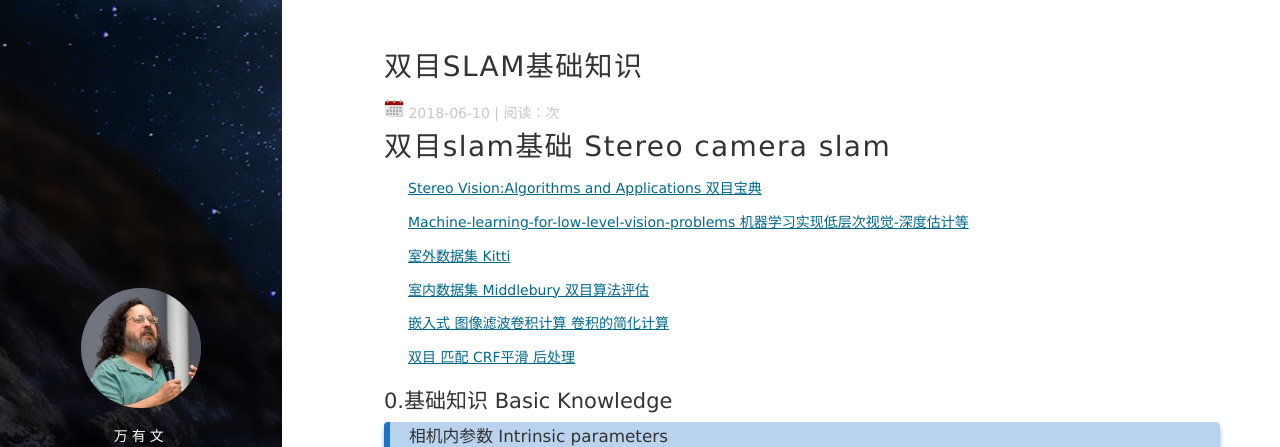
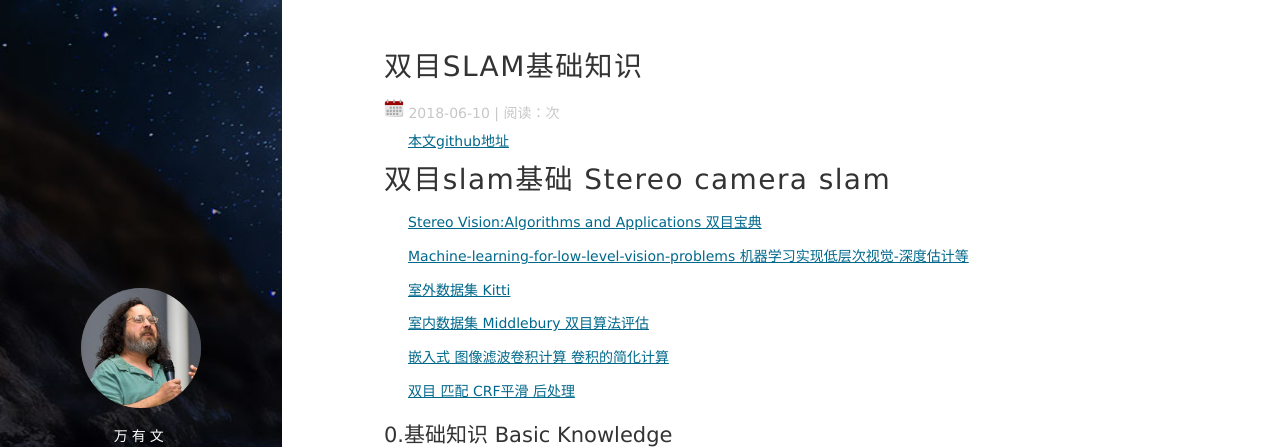
Before and after one commit to Ewenwan/ewenwan.github.io, a Jekyll site: the page built from _posts/2018-06-10-Stereo_camera_slam_basic_concept.md, in a window 1280 px wide and 900 px high, cut to the strip 0-447 px from the top of the window. Built offline with Jekyll 4.4.1, drawn with Linux system fonts in a browser that asks for light colours; nearby versions of some CDN libraries; comment, search, counter and statistics services are not loaded.

Commit message:
Update 2018-06-10-Stereo_camera_slam_basic_concept.md

```diff
--- a/_posts/2018-06-10-Stereo_camera_slam_basic_concept.md
+++ b/_posts/2018-06-10-Stereo_camera_slam_basic_concept.md
@@ -5,6 +5,8 @@ date: 2018-06-10
 description: "双目 校准 立体视觉 PnP算法 ICP算法 RANSAC算法 LM算法"
 tag: SLAM
 ---
+[本文github地址](https://github.com/Ewenwan/ewenwan.github.io/blob/master/_posts/2018-06-10-Stereo_camera_slam_basic_concept.md)
+
 # 双目slam基础 Stereo camera slam
 [Stereo Vision:Algorithms and Applications 双目宝典](http://vision.deis.unibo.it/~smatt/Seminars/StereoVision.pdf)
 
```
